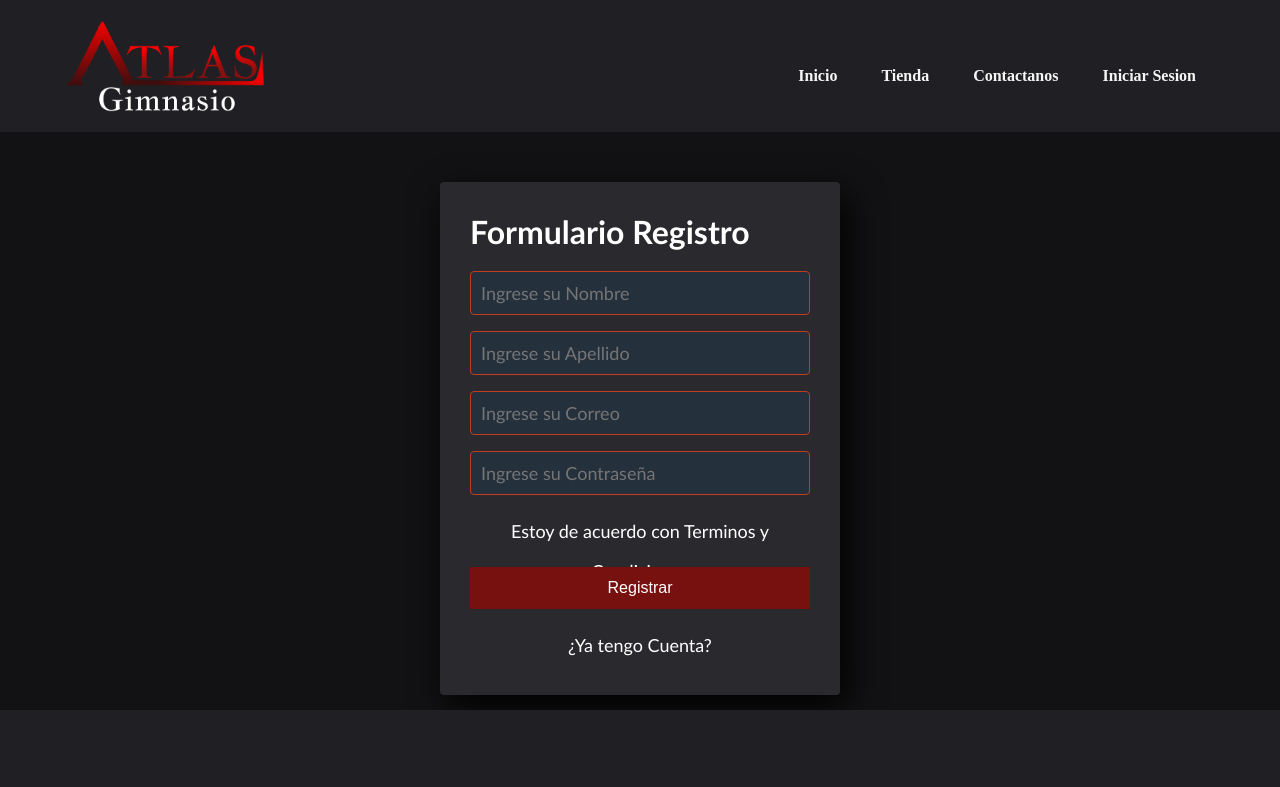
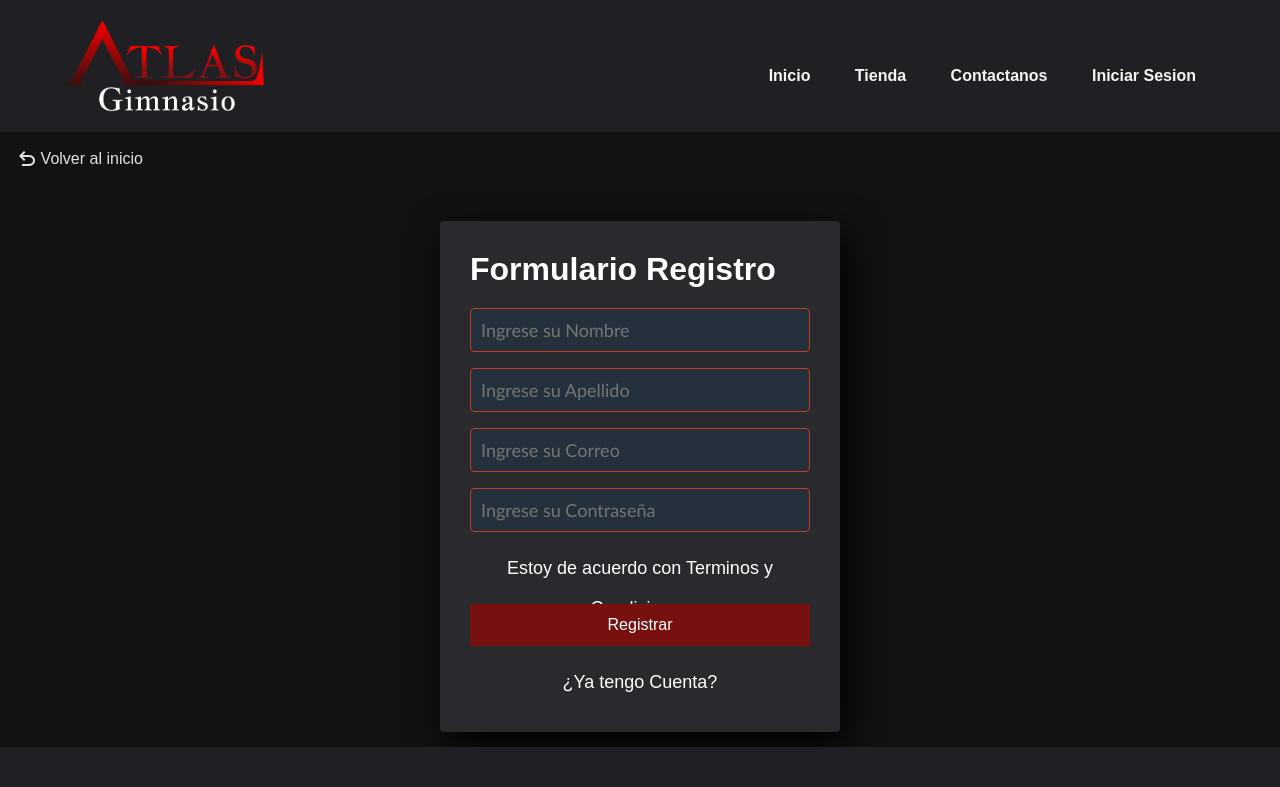
Before and after one commit to JesusDiazDeveloper/AtlasGym, a plain HTML site: page login.html in a window 1280 px wide. Shown: the top 787 px of the page. Drawn offline with nearby package versions, Linux system fonts and the light colour scheme.

```diff
--- a/login.html
+++ b/login.html
@@ -1,4 +1,5 @@
 <html lang="en">
+
 <head>
     <meta charset="UTF-8">
     <meta name="viewport" content="width=device-width, initial-scale=1.0">
@@ -8,7 +9,12 @@
     <link rel="stylesheet" href="https://cdnjs.cloudflare.com/ajax/libs/font-awesome/6.5.2/css/all.min.css">
     <title>Formulario Registro</title>
     <link rel="stylesheet" href="styles/menu_responsive.css">
+
+    <link rel="stylesheet"
+        href="https://fonts.googleapis.com/css2?family=Material+Symbols+Outlined:opsz,wght,FILL,GRAD@20..48,100..700,0..1,-50..200" />
+
 </head>
+
 <body>
     <header class="header">
         <div class="menu_responsive_container">
@@ -24,8 +30,8 @@
         </div>
         <nav class="nav_responsive">
             <!-- barra de navegacion  -->
-            <ul class = "botonera">
-                <li class="botonesNav" ><a href="/index.html">Inicio</a></li>
+            <ul class="botonera">
+                <li class="botonesNav"><a href="/index.html">Inicio</a></li>
                 <li class="botonesNav"><a href="/shopping.html">Tienda</a></li>
                 <li class="botonesNav"><a href="/contact_us.html">Contactanos</a></li>
                 <li class="botonesNav"><a href="/login.html">Iniciar Sesion</a></li>
@@ -42,7 +48,16 @@
             </ul>
         </nav>
     </header>
+
+
+
     <main class="login-container">
+        <a href="./index.html" class="return_link">
+            <span class="material-symbols-outlined">
+                undo
+            </span>
+            Volver al inicio
+        </a>
         <section class="form-register">
             <h4>Formulario Registro</h4>
             <input class="controls" type="text" name="nombres" id="nombres" placeholder="Ingrese su Nombre">
@@ -97,4 +112,5 @@
     <script src="./js/hamburguer.js"></script>
 
 </body>
+
 </html>
--- a/styles/login.css
+++ b/styles/login.css
@@ -1,9 +1,9 @@
+@import '../styles/common.css';
+
 * {
     margin: 0;
     padding: 0;
     box-sizing: border-box;
-
-
   }
 
   body{
```
Also changed, not shown: contact_us.html (+7 -6 lines). Lines whose indentation alone changed are shown as unchanged.
